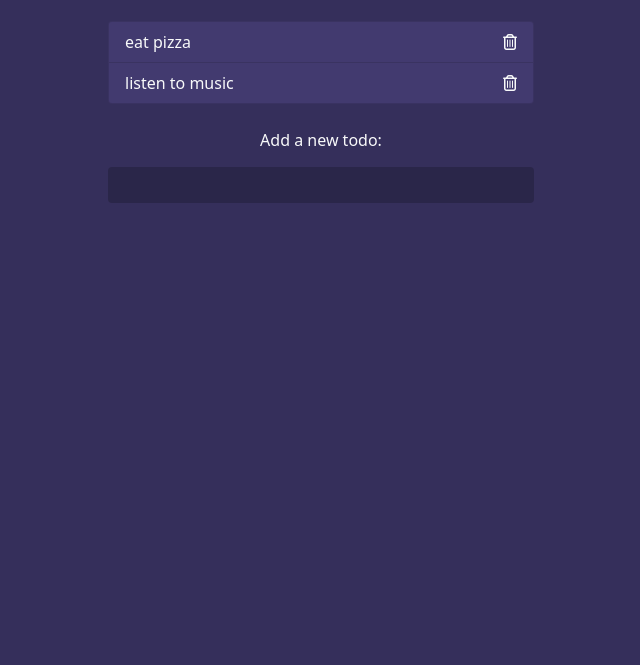
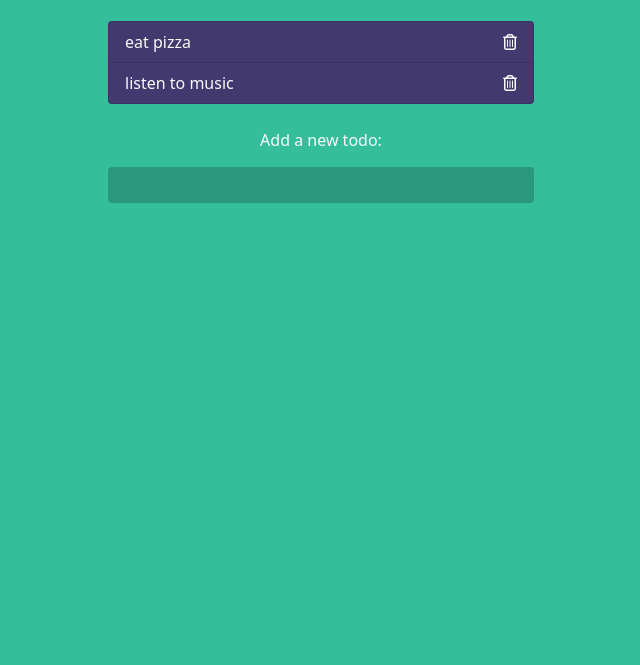
Before and after one commit to jyoti-prakash-25/Gamiffied-To-Do-List, a plain HTML site: page index.html in a window 1280 px wide. Shown: the part 135-800 px from the top of the page, without its empty margins (319-959 px from the left). Drawn offline with nearby package versions, Linux system fonts and the light colour scheme.

Commit message:
Update style.css

```diff
--- a/style.css
+++ b/style.css
@@ -1,5 +1,5 @@
 body{
-  background-color: #352f5b;
+  background-color: #34be9c;
 }
 
 .container{
```
